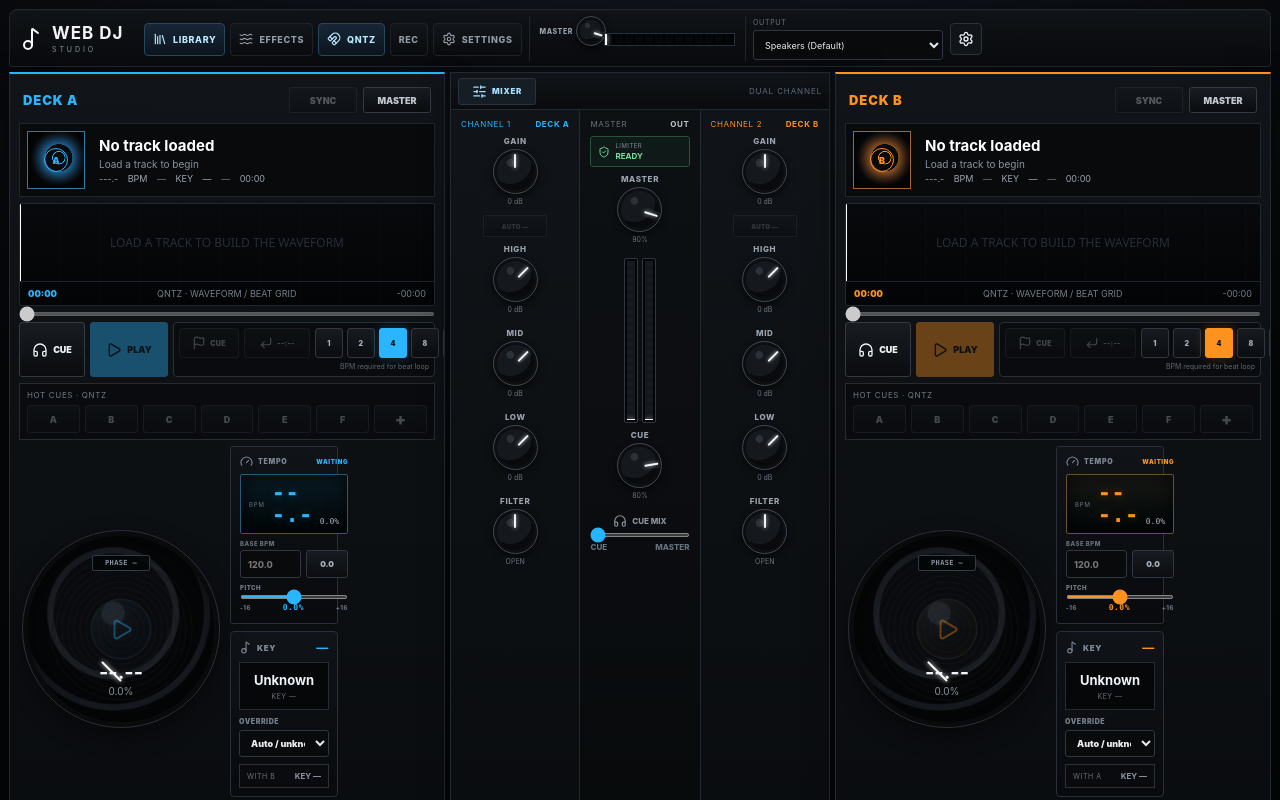
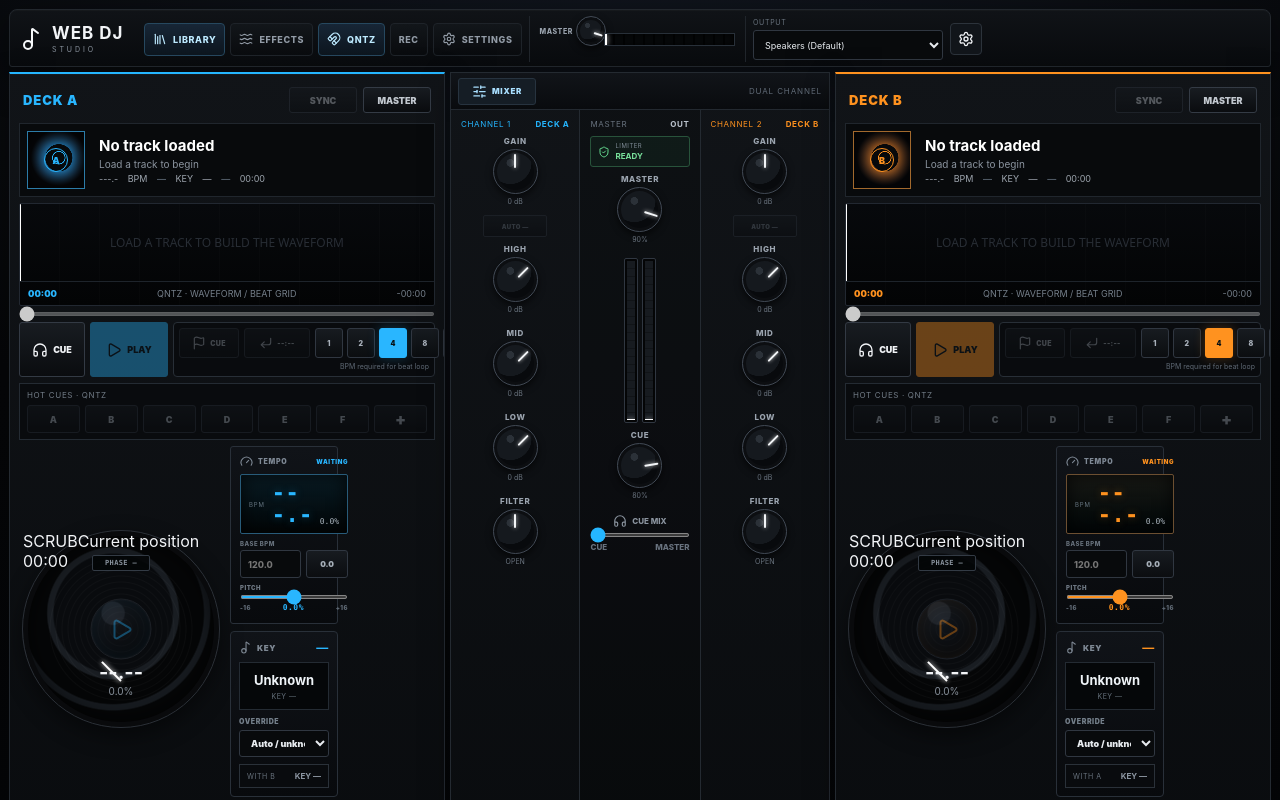
Before and after one commit to ShurexBRT/WebDJ, a React (Vite) app: page / in a window 1280 px wide. Shown: the top 800 px of the page. Built offline with nearby package versions, Linux system fonts and the light colour scheme.

Commit message:
Connect interactive jog controls to each deck

```diff
--- a/src/features/deck/Deck.tsx
+++ b/src/features/deck/Deck.tsx
@@ -1,7 +1,7 @@
-import { useEffect, useRef, type CSSProperties } from 'react'
+import { useCallback, useEffect, useRef, type CSSProperties } from 'react'
 import { ChevronsLeft, ChevronsRight, Headphones, Pause, Play, Upload } from 'lucide-react'
 import { getAudioEngine } from '../../audio/AudioEngine'
-import { nextBeatContextTime, phaseAlignedTime, phaseLabel, quantizeTime, signedPhaseErrorSeconds } from '../../audio/phaseSync'
+import { nextBeatContextTime, phaseAlignedTime, quantizeTime, signedPhaseErrorSeconds, type NudgeDirection } from '../../audio/phaseSync'
 import { effectiveBpm, pitchToMatchBpm, playbackRateFromPitch } from '../../audio/tempo'
 import { analyzeTrackFile, type TrackAnalysisResult } from '../../audio/trackAnalysis'
 import { formatTime, progressFromTime, timeFromProgress } from '../../audio/transport'
@@ -18,6 +18,7 @@ import { useGainAssistStore } from '../../state/gainAssistStore'
 import { useKeyStore } from '../../state/keyStore'
 import { useLibraryStore } from '../../state/libraryStore'
 import { useMixerStore, type DeckId } from '../../state/mixerStore'
+import { JogWheel } from './JogWheel'
 import './transportControls.css'
 
 export function Deck({ side }: { side: DeckId }) {
@@ -225,7 +226,7 @@ export function Deck({ side }: { side: DeckId }) {
     consumeLibraryRequest(side, libraryRequest.requestId)
   }, [consumeLibraryRequest, libraryRequest, side])
 
-  const togglePlayback = async () => {
+  const togglePlayback = useCallback(async () => {
     if (!deck.trackName) return
     if (deck.isPlaying) {
       engine.pause(side)
@@ -234,7 +235,24 @@ export function Deck({ side }: { side: DeckId }) {
     }
     const started = await engine.play(side)
     if (started) setPlaying(side, true)
-  }
+  }, [deck.isPlaying, deck.trackName, engine, setPlaying, side])
+
+  const scrubWithJog = useCallback((time: number) => {
+    engine.seek(side, time)
+    setDeckTime(side, time)
+  }, [engine, setDeckTime, side])
+
+  const applyJogRate = useCallback((multiplier: number) => {
+    engine.setDeckJogMultiplier(side, multiplier)
+  }, [engine, side])
+
+  const releaseJogRate = useCallback(() => {
+    engine.releaseDeckJog(side)
+  }, [engine, side])
+
+  const nudgeWithJog = useCallback((direction: NudgeDirection) => {
+    engine.nudgeDeck(side, direction)
+  }, [engine, side])
 
   const canSync = !isMaster && deck.bpm > 0 && syncReference.bpm > 0
 
@@ -266,7 +284,7 @@ export function Deck({ side }: { side: DeckId }) {
 
       <div className="deck-transport-strip">
         <button className={`cue-button${deck.cueEnabled ? ' active' : ''}`} onClick={async () => { await engine.initialize(); const enabled = !deck.cueEnabled; setDeckCue(side, enabled); engine.setDeckCue(side, enabled) }} aria-pressed={deck.cueEnabled} aria-label={`Cue deck ${side}`}><Headphones size={16} /> CUE</button>
-        <button className="mini-play-button" onClick={togglePlayback} disabled={!deck.trackName} aria-label={`${deck.isPlaying ? 'Pause' : 'Play'} deck ${side}`}>{deck.isPlaying ? <Pause size={16} /> : <Play size={16} />}<span>{deck.isPlaying ? 'PAUSE' : 'PLAY'}</span></button>
+        <button className="mini-play-button" onClick={() => { void togglePlayback() }} disabled={!deck.trackName} aria-label={`${deck.isPlaying ? 'Pause' : 'Play'} deck ${side}`}>{deck.isPlaying ? <Pause size={16} /> : <Play size={16} />}<span>{deck.isPlaying ? 'PAUSE' : 'PLAY'}</span></button>
         <CueLoopControls deckId={side} />
       </div>
 
@@ -274,14 +292,22 @@ export function Deck({ side }: { side: DeckId }) {
 
       <div className="deck-performance-grid">
         <div className="platter-column">
-          <div className="jog-wheel" aria-label={`Jog display deck ${side}`}>
-            <div className="jog-progress-ring" />
-            <div className="jog-grooves" />
-            <button className="transport-button" onClick={togglePlayback} disabled={!deck.trackName} aria-label={`${deck.isPlaying ? 'Pause' : 'Play'} deck ${side} platter`}>{deck.isPlaying ? <Pause /> : <Play />}</button>
-            <div className="jog-readout"><strong>{gridBpm > 0 ? gridBpm.toFixed(2) : '--.--'}</strong><span>{deck.pitchPercent > 0 ? '+' : ''}{deck.pitchPercent.toFixed(1)}%</span></div>
-            <span className="jog-needle" />
-            <span className={`phase-readout${Math.abs(phaseError) <= 0.005 && gridBpm > 0 && otherGridBpm > 0 ? ' locked' : ''}`}>{gridBpm > 0 && otherGridBpm > 0 ? phaseLabel(phaseError) : 'PHASE —'}</span>
-          </div>
+          <JogWheel
+            deckId={side}
+            hasTrack={Boolean(deck.trackName && deck.duration > 0)}
+            currentTime={deck.currentTime}
+            duration={deck.duration}
+            isPlaying={deck.isPlaying}
+            gridBpm={gridBpm}
+            pitchPercent={deck.pitchPercent}
+            phaseError={phaseError}
+            showPhase={gridBpm > 0 && otherGridBpm > 0}
+            onTogglePlayback={togglePlayback}
+            onScrub={scrubWithJog}
+            onJogRate={applyJogRate}
+            onJogRelease={releaseJogRate}
+            onNudge={nudgeWithJog}
+          />
           <div className="nudge-controls" aria-label={`Beat nudge deck ${side}`}>
             <button type="button" disabled={!deck.trackName} aria-label={`Nudge deck ${side} slower`} onPointerDown={() => engine.nudgeDeck(side, -1)}><ChevronsLeft size={15} /> SLOW</button>
             <button type="button" disabled={!deck.trackName} aria-label={`Nudge deck ${side} faster`} onPointerDown={() => engine.nudgeDeck(side, 1)}>FAST <ChevronsRight size={15} /></button>
```
